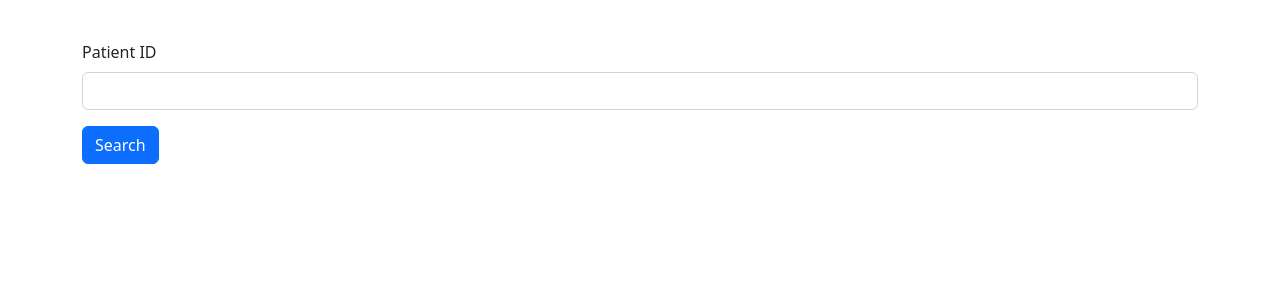
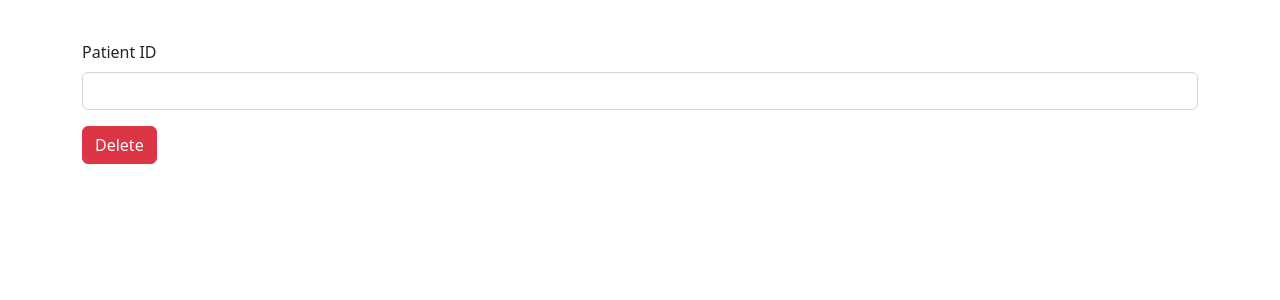
Before and after one commit to anugraha4/HospitalAppAngular, an Angular app: page / in a window 1280 px wide. Shown: the top 300 px of the page. Built offline with nearby package versions, Linux system fonts and the light colour scheme.

Commit message:
patient delete added

```diff
--- a/src/app/app.component.html
+++ b/src/app/app.component.html
@@ -1,3 +1,3 @@
-<app-patientsearch></app-patientsearch>
+<app-patientdelete></app-patientdelete>
 
 <router-outlet></router-outlet>
--- a/src/app/app.module.ts
+++ b/src/app/app.module.ts
@@ -5,12 +5,14 @@ import { AppRoutingModule } from './app-routing.module';
 import { AppComponent } from './app.component';
 import { PatiententryComponent } from './patiententry/patiententry.component';
 import { PatientsearchComponent } from './patientsearch/patientsearch.component';
+import { PatientdeleteComponent } from './patientdelete/patientdelete.component';
 
 @NgModule({
   declarations: [
     AppComponent,
     PatiententryComponent,
-    PatientsearchComponent
+    PatientsearchComponent,
+    PatientdeleteComponent
   ],
   imports: [
     BrowserModule,
--- /dev/null
+++ b/src/app/patientdelete/patientdelete.component.html
@@ -0,0 +1,15 @@
+<div class="container">
+    <div class="row">
+        <div class="col col-12 col-sm-12 col-md-12 col-lg-12 col-xl-12 col-xxl-12">
+            <div class="row g-3 mt-4">
+                <div class="col col-12 col-sm-12 col-md-12 col-lg-12 col-xl-12 col-xxl-12">
+                    <label class="text-center" for="" class="form-label">Patient ID</label>
+                    <input type="text" class="form-control">
+                </div>
+                <div class="col col-12 col-sm-12 col-md-12 col-lg-12 col-xl-12 col-xxl-12">
+                    <button class="text-center" class="btn btn-danger">Delete</button>
+                </div>
+            </div>
+        </div>
+    </div>
+</div>
```
Also changed, not shown: src/app/patientdelete/patientdelete.component.ts (added, +10 -0 lines), src/app/patientdelete/patientdelete.component.css (added).
